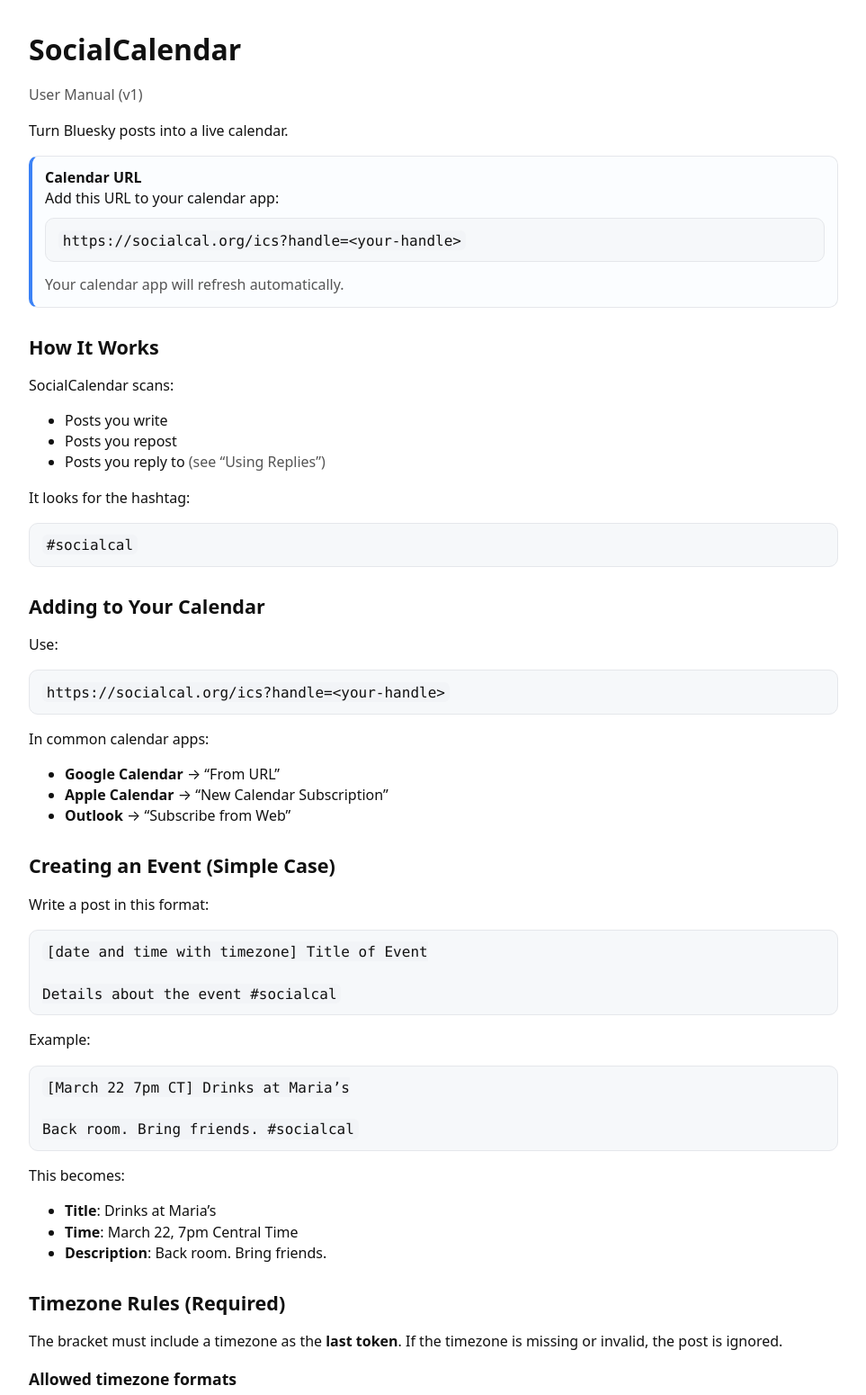
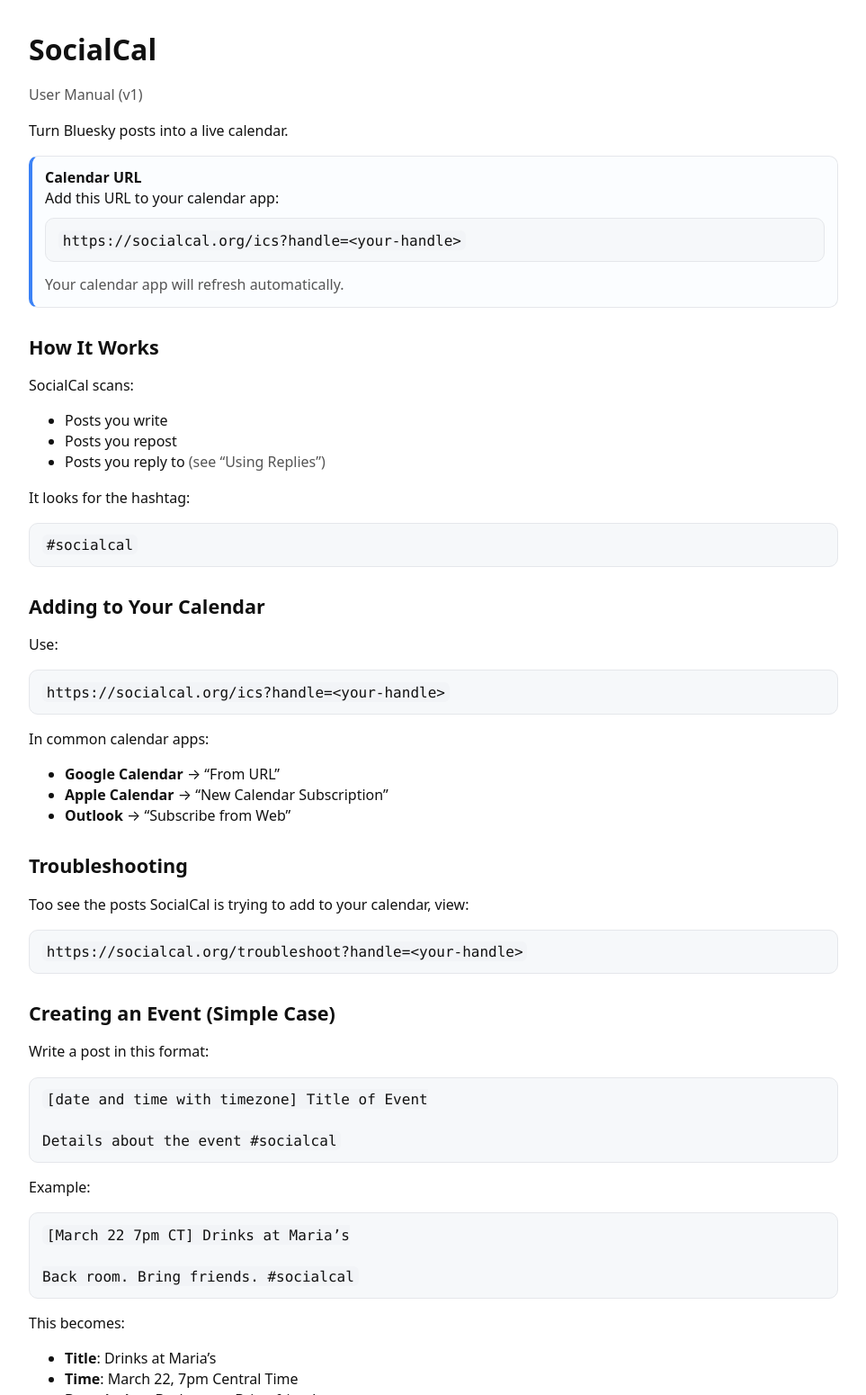
Before and after one commit to jasonhartline/socialcal, a website: page docs/index.html in a window 1280 px wide. Shown: the top 1550 px of the page at 90% size, without its empty margins (158-1121 px from the left). Drawn offline with Linux system fonts and the light colour scheme.

Commit message:
added trouble shooting instructions

```diff
--- a/docs/index.html
+++ b/docs/index.html
@@ -3,7 +3,7 @@
 <head>
   <meta charset="utf-8" />
   <meta name="viewport" content="width=device-width, initial-scale=1" />
-  <title>SocialCalendar User Manual (v1)</title>
+  <title>SocialCal User Manual (v1)</title>
   <style>
     :root { --fg:#111; --muted:#555; --bg:#fff; --codebg:#f6f8fa; --border:#e5e7eb; }
     body { font-family: system-ui, -apple-system, Segoe UI, Roboto, Helvetica, Arial, sans-serif;
@@ -44,7 +44,7 @@
 </head>
 <body>
   <main>
-    <h1>SocialCalendar</h1>
+    <h1>SocialCal</h1>
     <p class="muted">User Manual (v1)</p>
 
     <p>Turn Bluesky posts into a live calendar.</p>
@@ -57,7 +57,7 @@
     </div>
 
     <h2>How It Works</h2>
-    <p>SocialCalendar scans:</p>
+    <p>SocialCal scans:</p>
     <ul>
       <li>Posts you write</li>
       <li>Posts you repost</li>
@@ -78,6 +78,11 @@
       <li><strong>Apple Calendar</strong> → “New Calendar Subscription”</li>
       <li><strong>Outlook</strong> → “Subscribe from Web”</li>
     </ul>
+
+    <h2>Troubleshooting</h2>
+    <p>Too see the posts SocialCal is trying to add to your calendar, view:</p>
+    <pre><code>https://socialcal.org/troubleshoot?handle=&lt;your-handle&gt;</code></pre>
+
 
 
     <h2>Creating an Event (Simple Case)</h2>
```
